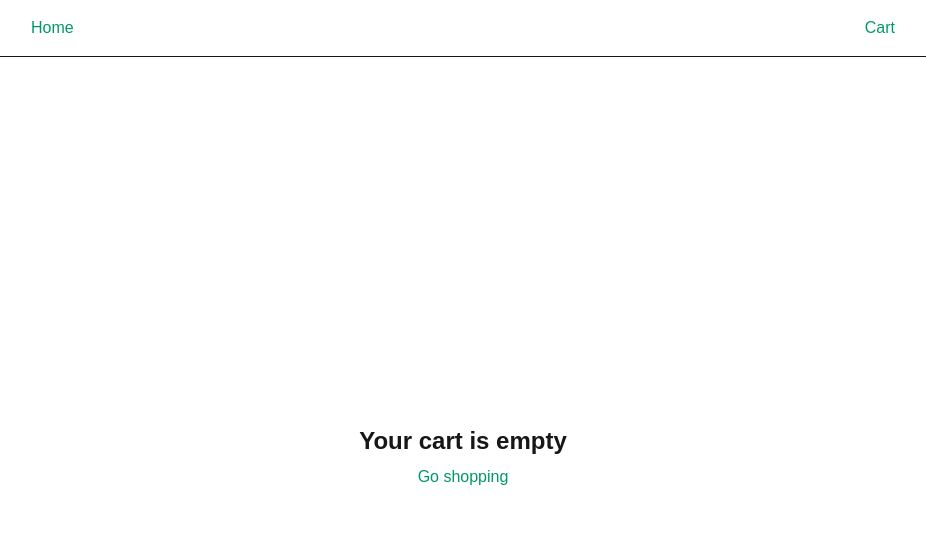
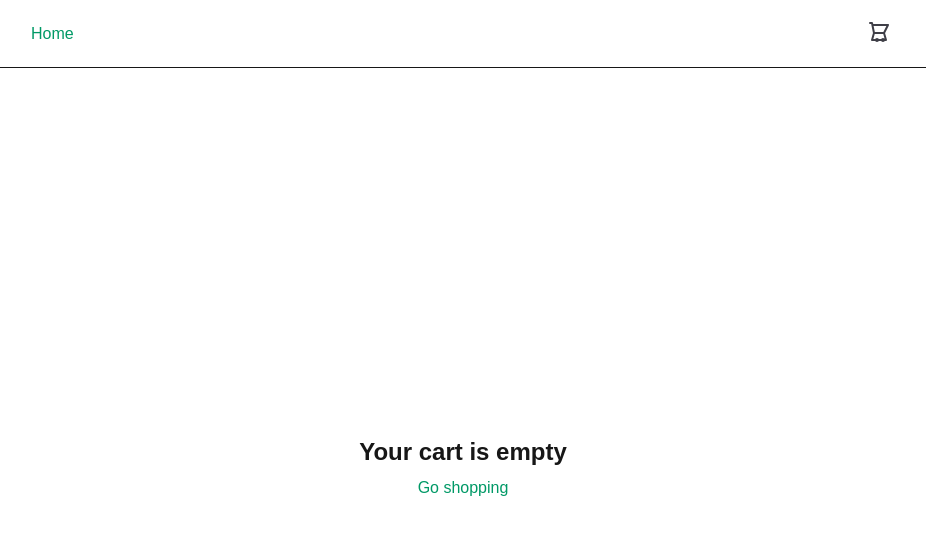
Before and after one commit to kamenminkov/art-consolidated-fe, a Next.js app: page /cart in a window 1280 px wide. Shown: the top 534 px of the page, without its empty margins (177-1103 px from the left). Built offline with nearby package versions, Linux system fonts and the light colour scheme.

Commit message:
Update nav to show cart icon with number of items currently added

```diff
--- a/app/layout.tsx
+++ b/app/layout.tsx
@@ -29,8 +29,10 @@ export default function RootLayout({
 			<body
 				className={`${geistSans.variable} ${geistMono.variable} antialiased`}
 			>
-				<Nav />
-				<CartProvider>{children}</CartProvider>
+				<CartProvider>
+					<Nav />
+					{children}
+				</CartProvider>
 			</body>
 		</html>
 	);
--- a/components/Nav.tsx
+++ b/components/Nav.tsx
@@ -1,15 +1,46 @@
+"use client";
 import Link from "next/link";
+import { useCart } from "./CartProvider";
 
 export default function Nav() {
+	const { totalQuantity } = useCart();
+
 	return (
 		<header className="w-full bg-white dark:bg-zinc-900 border-b">
 			<nav className="max-w-4xl mx-auto p-4 flex items-center gap-4">
 				<Link href="/" className="text-emerald-600 hover:underline">
 					Home
 				</Link>
-				<Link href="/cart" className="ml-auto text-emerald-600 hover:underline">
-					Cart
-				</Link>
+
+				<div className="ml-auto">
+					<Link
+						href="/cart"
+						aria-label="Cart"
+						className="relative inline-flex items-center p-1"
+					>
+						{/* cart SVG */}
+						<svg
+							xmlns="http://www.w3.org/2000/svg"
+							fill="none"
+							viewBox="0 0 24 24"
+							strokeWidth={2}
+							stroke="currentColor"
+							className="w-6 h-6 text-zinc-700 dark:text-zinc-200"
+						>
+							<path
+								strokeLinecap="round"
+								strokeLinejoin="round"
+								d="M3 3h2l.4 2M7 13h10l4-8H5.4M7 13L5.4 5M7 13l-2 7h14l-2-7M10 21a1 1 0 100-2 1 1 0 000 2zm6 0a1 1 0 100-2 1 1 0 000 2z"
+							/>
+						</svg>
+
+						{totalQuantity > 0 && (
+							<span className="absolute -top-2 -right-2 bg-red-600 text-white rounded-full text-xs w-5 h-5 flex items-center justify-center">
+								{totalQuantity}
+							</span>
+						)}
+					</Link>
+				</div>
 			</nav>
 		</header>
 	);
```
